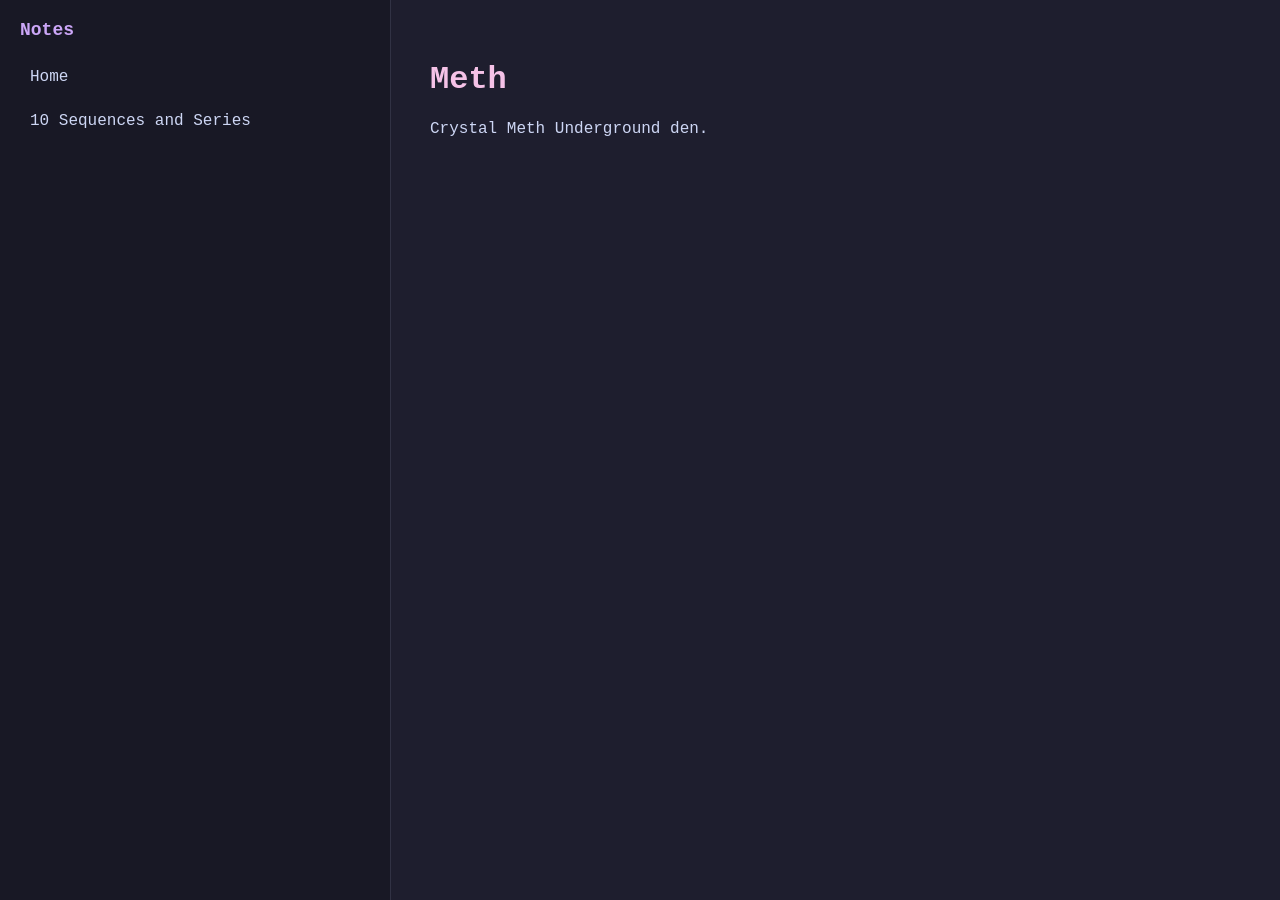
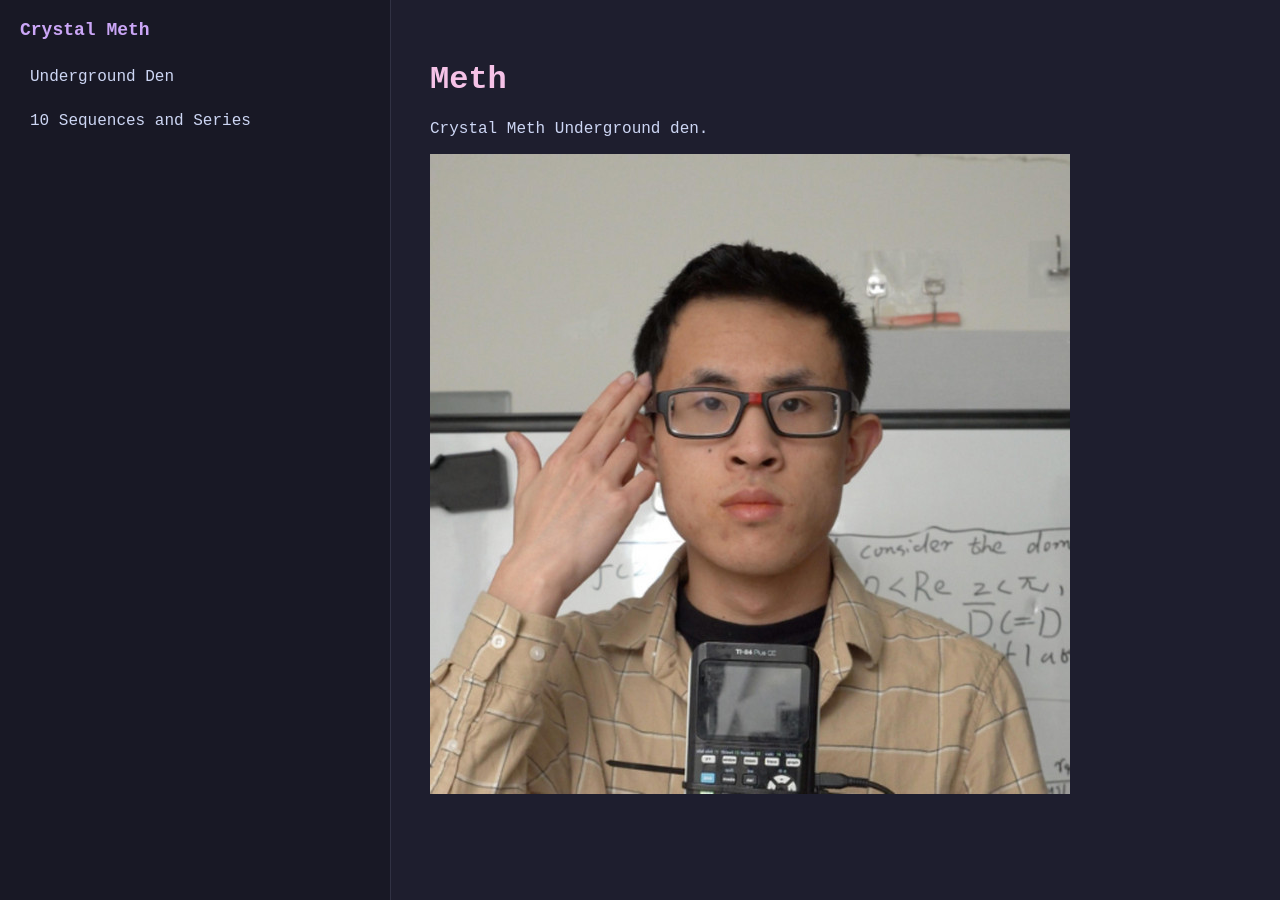
Before and after one commit to ffgtfgh53/smoking-meth, a Jekyll site: the page built from index.md, in a window 1280 px wide. Built offline with Jekyll 4.4.1, drawn with Linux system fonts in a browser that asks for light colours.

Commit message:
i did something?

```diff
--- a/_config.yml
+++ b/_config.yml
@@ -1,2 +1,4 @@
 title: Smoke that Calculus
 theme: minima
+baseurl: ""
+url: ""
--- /dev/null
+++ b/_data/nav.yml
@@ -0,0 +1,5 @@
+- name: Underground Den
+  link: /
+
+- name: 10 Sequences and Series
+  link: /10-sequences-and-series/
--- a/_layouts/default.html
+++ b/_layouts/default.html
@@ -3,7 +3,7 @@
 <head>
   <meta charset="utf-8">
   <title>{{ page.title }}</title>
-  <link rel="stylesheet" href="/assets/style.css">
+  <link rel="stylesheet" href="/assets/styles/style.css">
 </head>
 
 <body>
@@ -15,10 +15,13 @@
 
   <script defer src="https://cdn.jsdelivr.net/npm/mathjax@3/es5/tex-mml-chtml.js"></script>
   <aside class="sidebar">
-    <div class="title">Notes</div>
+    <div class="title">Crystal Meth</div>
 
-    <a href="/">Home</a>
-    <a href="/10-sequences-and-series/">10 Sequences and Series</a>
+    <!-- <a href="/">Home</a>
+    <a href="/10-sequences-and-series/">10 Sequences and Series</a> -->
+    {% for page in site.data.nav %}
+      <a href="{{page.link}}">{{page.name}}</a>
+    {% endfor %}
   </aside>
 
   <main class="content">
--- a/index.md
+++ b/index.md
@@ -6,3 +6,5 @@ title: Home
 # Meth
 
 Crystal Meth Underground den.
+
+![I smoke that calculus](assets/media/calculus.jpg)
```
Also changed, not shown: .github/workflows/deploy.yml (added), assets/media/calculus.jpg (added), assets/styles/style.css (renamed from assets/style.css).
